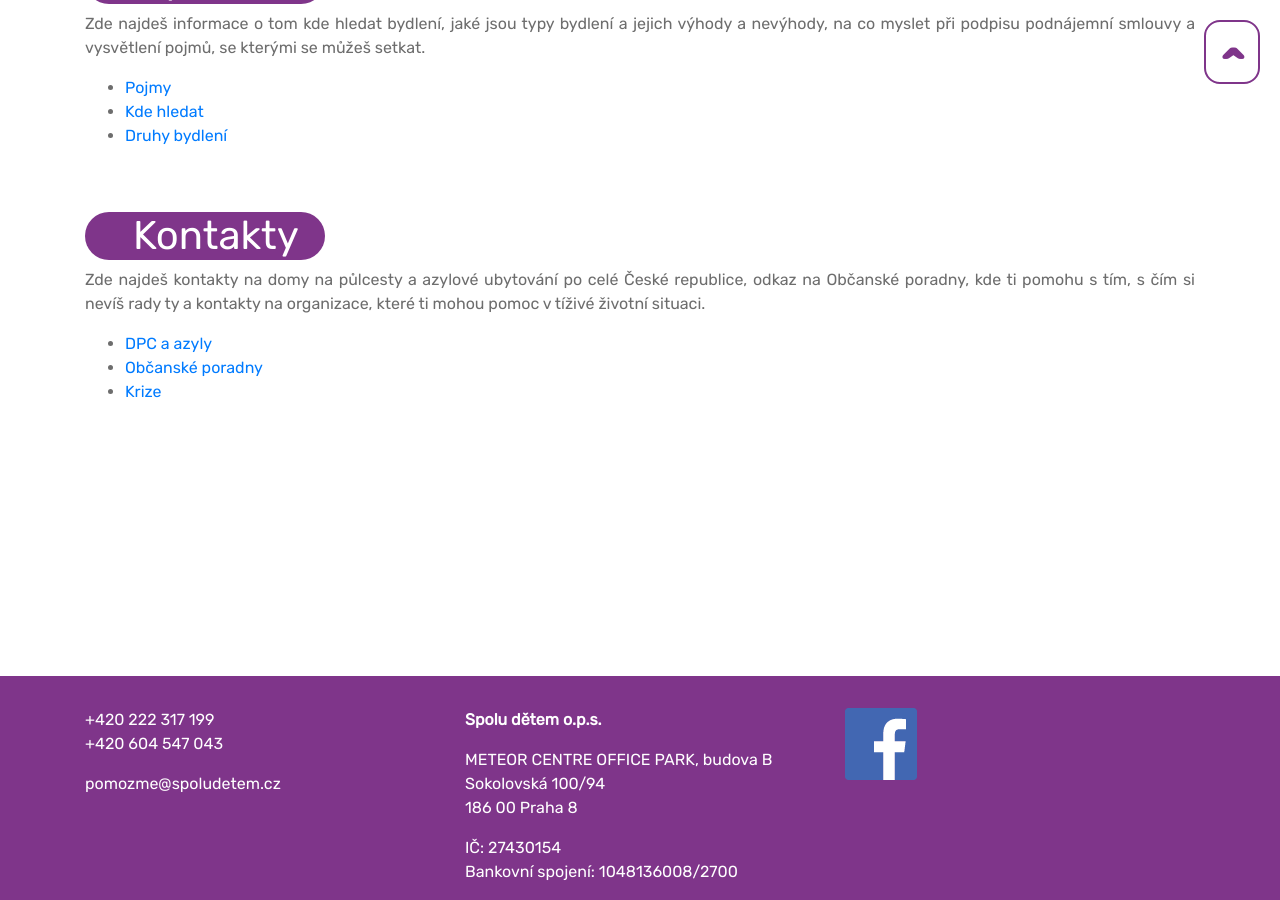
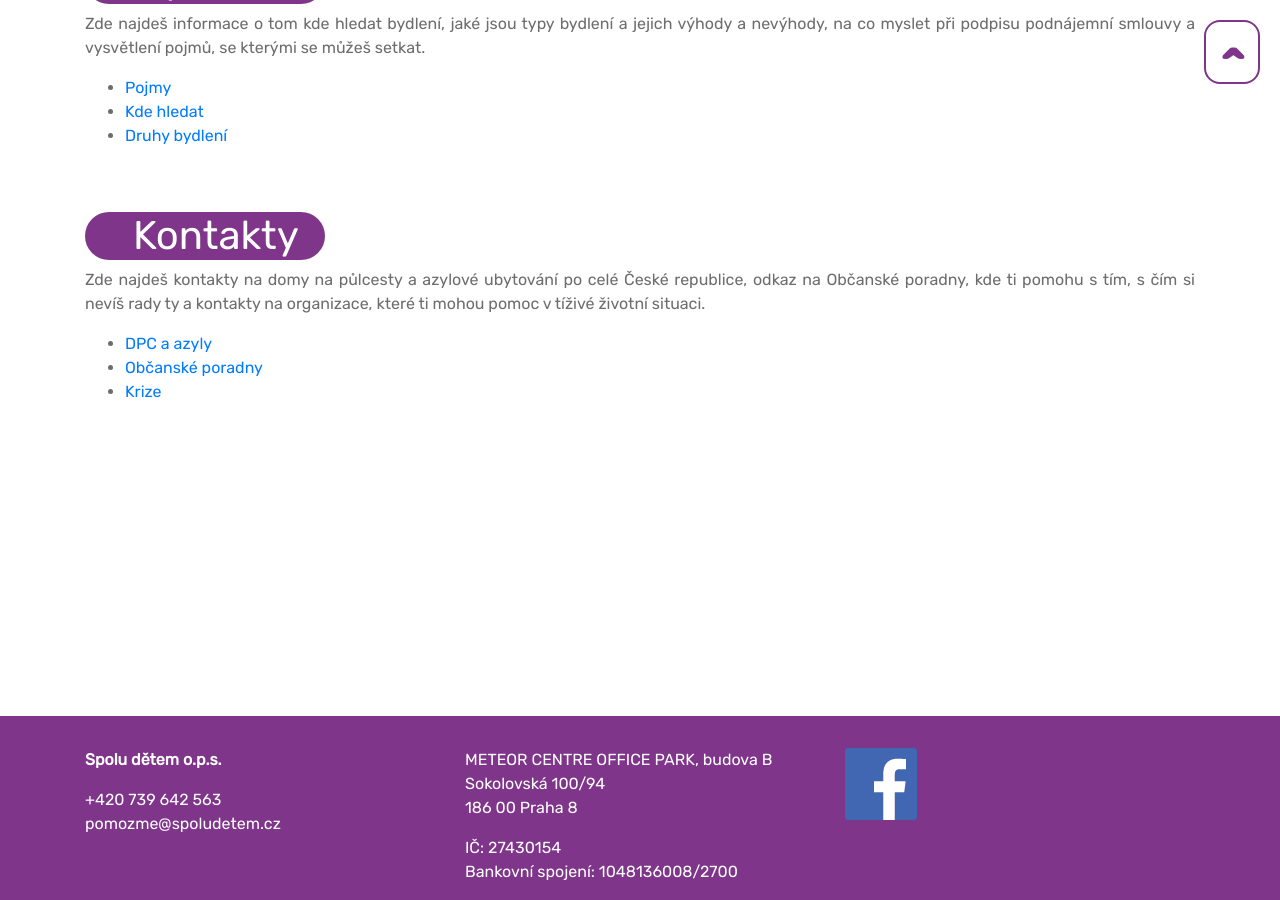
Before and after one commit to spoludetem/treninkydospelosti.cz, a Jekyll site: the page built from index.md, in a window 1280 px wide and 900 px high, scrolled down 730 px. Built offline with Jekyll 4.4.1, drawn with Linux system fonts in a browser that asks for light colours; our own code applies the rules of GitHub Pages for plain Markdown files.

Commit message:
fix footer content accordingly to #5 - still missing icons fix

```diff
--- a/_data/footer.yml
+++ b/_data/footer.yml
@@ -1,6 +1,5 @@
 phones:
-  - +420 222 317 199
-  - +420 604 547 043
+  - +420 739 642 563
 email: pomozme@spoludetem.cz
 company: Spolu dětem o.p.s.
 address_lines:
--- a/_includes/footer.html
+++ b/_includes/footer.html
@@ -4,13 +4,15 @@
         <div class="container">
             <div class="row">
                 <div class="col-sm">
+                    <p class="font-weight-bold">{{ site.data.footer.company }}</p>
                     <p>{% for phone in site.data.footer.phones %}
                     <a href="tel:{{ phone }}">{{ phone }}</a><br />
-                    {% endfor %}</p>
-                    <p><a href="mailto:{{ site.data.footer.email }}">{{ site.data.footer.email }}</a></p>
+                    {% endfor %}
+                    <a href="mailto:{{ site.data.footer.email }}">{{ site.data.footer.email }}</a>
+                    </p>
                 </div>
                 <div class="col-sm">
-                    <p class="font-weight-bold">{{ site.data.footer.company }}</p>
+
                     <p>{% for address_line in site.data.footer.address_lines %}
                     {{ address_line }}<br />
                     {% endfor %}</p>
```
